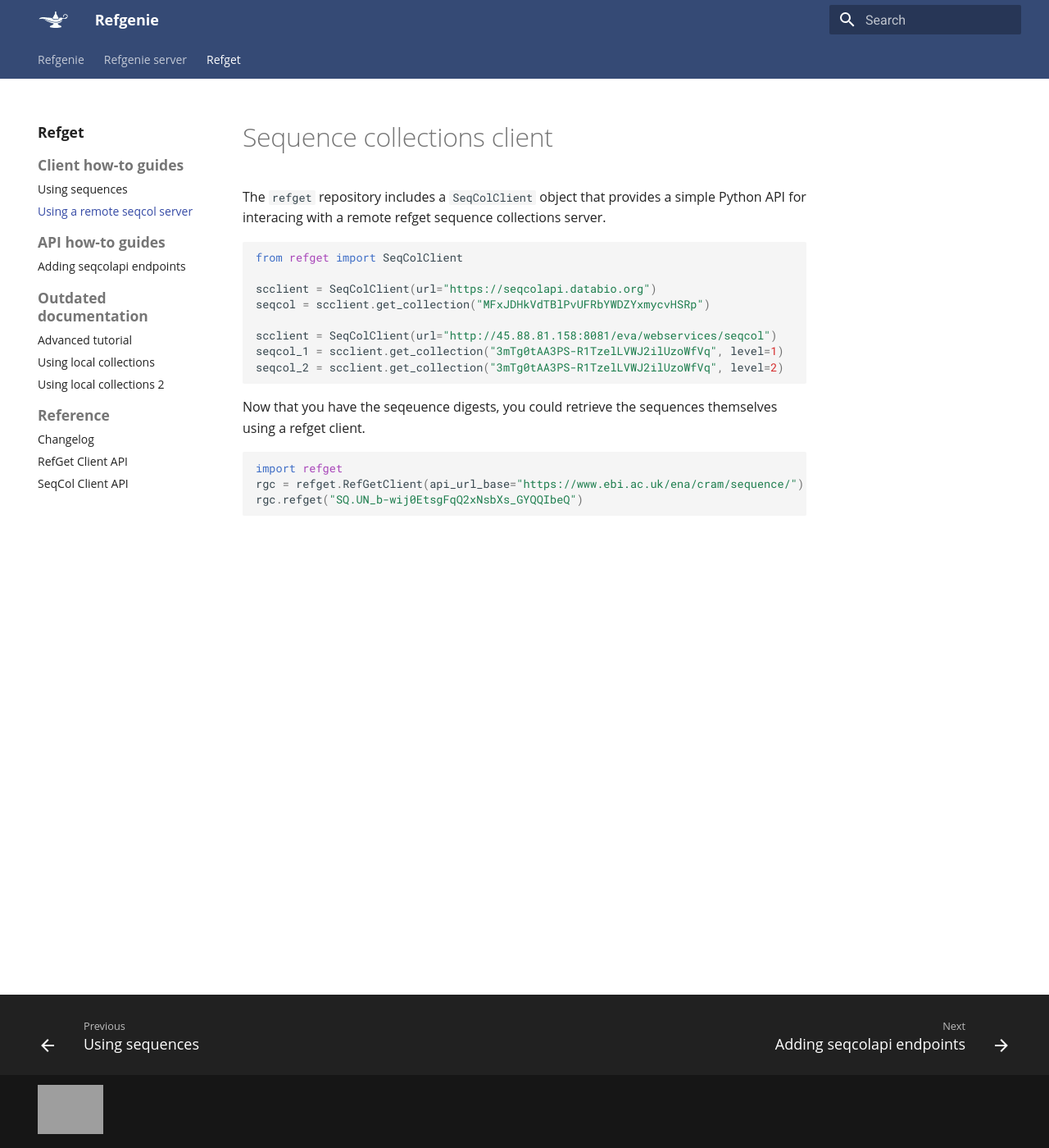
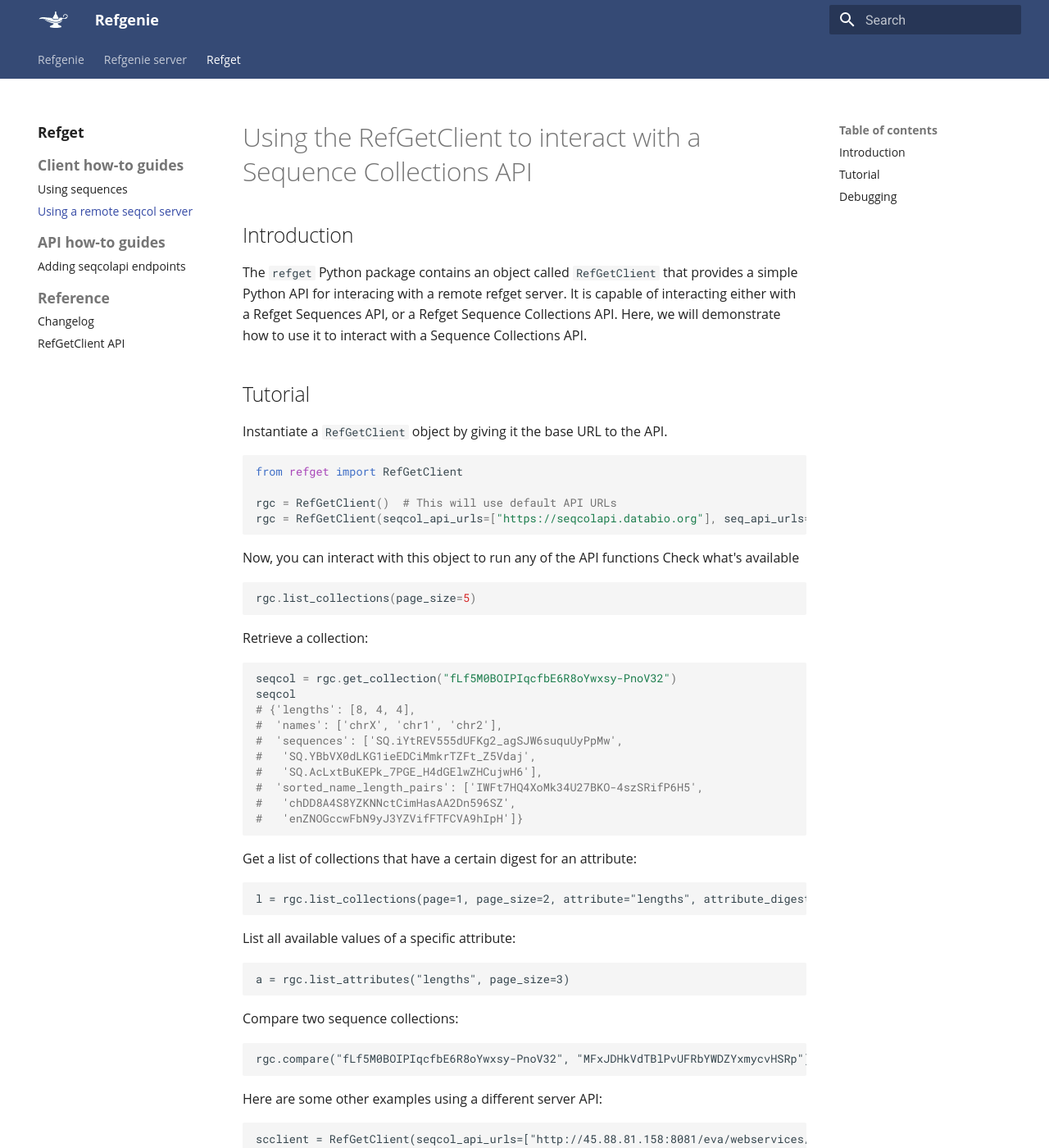
Before and after one commit to refgenie/refgenie-docs, an MkDocs documentation site: the page built from docs/refget/seqcol-client-demo.md, in a window 1280 px wide and 1400 px high. Shown: the whole window at 82% size. Built offline with MkDocs 1.6.1 and Material for MkDocs 9.7.7, drawn with Linux system fonts in a browser that asks for light colours; some of the changed text lies outside the part shown; grey boxes are pictures that could not be loaded.

Commit message:
refget release 0.7.0

````diff
--- a/docs/refget/seqcol-client-demo.md
+++ b/docs/refget/seqcol-client-demo.md
@@ -1,22 +1,79 @@
-# Sequence collections client
+# Using the RefGetClient to interact with a Sequence Collections API
 
-The `refget` repository includes a `SeqColClient` object that provides a simple Python API for interacing with a remote refget sequence collections server.
+## Introduction
+
+The `refget` Python package contains an object called `RefGetClient` that provides a simple Python API for interacing with a remote refget server.
+It is capable of interacting either with a Refget Sequences API, or a Refget Sequence Collections API.
+Here, we will demonstrate how to use it to interact with a Sequence Collections API.
+
+## Tutorial
+
+Instantiate a `RefGetClient` object by giving it the base URL to the API.
 
 ```python
-from refget import SeqColClient
+from refget import RefGetClient
 
-scclient = SeqColClient(url="https://seqcolapi.databio.org")
-seqcol = scclient.get_collection("MFxJDHkVdTBlPvUFRbYWDZYxmycvHSRp")
+rgc = RefGetClient()  # This will use default API URLs
+rgc = RefGetClient(seqcol_api_urls=["https://seqcolapi.databio.org"], seq_api_urls=None)  # Use the demo seqcolapi instance
+```
 
-scclient = SeqColClient(url="http://45.88.81.158:8081/eva/webservices/seqcol")
+Now, you can interact with this object to run any of the API functions Check what's available
+
+```python
+rgc.list_collections(page_size=5)
+```
+
+Retrieve a collection:
+```python
+seqcol = rgc.get_collection("fLf5M0BOIPIqcfbE6R8oYwxsy-PnoV32")
+seqcol
+# {'lengths': [8, 4, 4],
+#  'names': ['chrX', 'chr1', 'chr2'],
+#  'sequences': ['SQ.iYtREV555dUFKg2_agSJW6suquUyPpMw',
+#   'SQ.YBbVX0dLKG1ieEDCiMmkrTZFt_Z5Vdaj',
+#   'SQ.AcLxtBuKEPk_7PGE_H4dGElwZHCujwH6'],
+#  'sorted_name_length_pairs': ['IWFt7HQ4XoMk34U27BKO-4szSRifP6H5',
+#   'chDD8A4S8YZKNNctCimHasAA2Dn596SZ',
+#   'enZNOGccwFbN9yJ3YZVifFTFCVA9hIpH']}
+```
+
+Get a list of collections that have a certain digest for an attribute:
+
+```
+l = rgc.list_collections(page=1, page_size=2, attribute="lengths", attribute_digest="cGRMZIb3AVgkcAfNv39RN7hnT5Chk7RX")
+```
+
+List all available values of a specific attribute:
+```
+a = rgc.list_attributes("lengths", page_size=3)
+```
+
+Compare two sequence collections:
+
+```
+rgc.compare("fLf5M0BOIPIqcfbE6R8oYwxsy-PnoV32", "MFxJDHkVdTBlPvUFRbYWDZYxmycvHSRp")
+```
+
+Here are some other examples using a different server API:
+
+```
+scclient = RefGetClient(seqcol_api_urls=["http://45.88.81.158:8081/eva/webservices/seqcol"])
 seqcol_1 = scclient.get_collection("3mTg0tAA3PS-R1TzelLVWJ2ilUzoWfVq", level=1)
 seqcol_2 = scclient.get_collection("3mTg0tAA3PS-R1TzelLVWJ2ilUzoWfVq", level=2)
 ```
 
-Now that you have the seqeuence digests, you could retrieve the sequences themselves using a refget client.
+Now that you have the seqeuence digests, if you gave the client a sequences API URL, you could also retrieve the actual sequences like this (optional):
 
 ```python
-import refget
-rgc = refget.RefGetClient(api_url_base="https://www.ebi.ac.uk/ena/cram/sequence/")
-rgc.refget("SQ.UN_b-wij0EtsgFqQ2xNsbXs_GYQQIbeQ")
+rgc = refget.RefGetClient(seq_api_urls=[]"https://www.ebi.ac.uk/ena/cram/sequence/"])
+rgc.get_sequence(seqcol['sequences'][0])
 ```
+
+## Debugging
+
+If you want, you can upgrade the logging level for debug code
+
+```python
+_LOGGER = logging.getLogger(__name__)
+_LOGGER.setLevel("DEBUG")
+```
--- a/mkdocs.yml
+++ b/mkdocs.yml
@@ -86,14 +86,13 @@ nav:
     - Using a remote seqcol server: refget/seqcol-client-demo.md
   - API how-to guides:
     - Adding seqcolapi endpoints: refget/seqcolapi.md
-  - Outdated documentation:
-    - Advanced tutorial: refget/code/advanced.md
-    - Using local collections: refget/code/seqcol.md
-    - Using local collections 2: refget/code/demo.md
+  # - Outdated documentation:
+  #   - Advanced tutorial: refget/code/advanced.md
+  #   - Using local collections: refget/code/seqcol.md
+  #   - Using local collections 2: refget/code/demo.md
   - Reference:
     - Changelog: refget/changelog.md
-    - RefGet Client API: refget/code/refget-api.md
-    - SeqCol Client API: refget/code/seqcol-api.md
+    - RefGetClient API: refget/code/refgetclient.md
 
 
 autodoc:
@@ -101,12 +100,9 @@ autodoc:
     - pkg: refgenconf
       outfile: docs/refgenie/code/refgenconf-api.md
     - pkg: refget
-      outfile: docs/refget/code/refget-api.md
+      outfile: docs/refget/code/refgetclient.md
       whitelist:
         - RefGetClient
-    - pkg: refget
-      outfile: docs/refget/code/seqcol-api.md
-      whitelist:
         - SeqColClient
   jupyter:
     - in: refget/notebooks
````
Also changed, not shown: docs/refgenie/code/refgenconf-api.md (+8 -8 lines), docs/refget/changelog.md (+8 -0 lines), docs/refget/code/refget-api.md (deleted, +0 -110 lines), docs/refget/code/refgetclient.md (added, +47 -0 lines), docs/refget/code/seqcol-api.md (deleted, +0 -82 lines), docs/refget/seqcolapi.md (+26 -4 lines).
